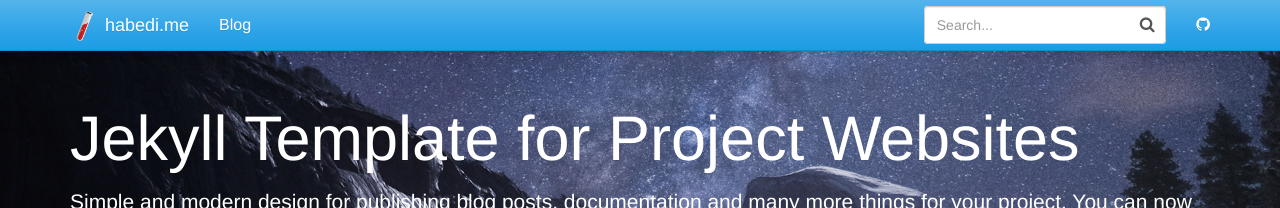
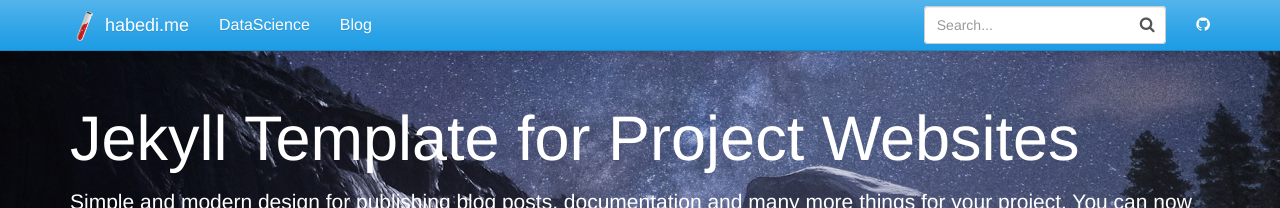
Before and after one commit to Cirice/cirice.github.io, a Jekyll site: the page built from index.html, in a window 1280 px wide. Shown: the top 208 px of the page. Built offline with Jekyll 4.4.1, drawn with Linux system fonts in a browser that asks for light colours; nearby versions of some CDN libraries.

```diff
--- a/_config.yml
+++ b/_config.yml
@@ -38,7 +38,17 @@ defaults:
     layout: post
     sectionid: blog
 
+- scope:
+    path: _datascience
+    type: docs
+  values:
+    layout: docs
+    sectionid: datascience
+
 collections:
+  posts:
+    permalink: /ds/:title/
+    output: true
   posts:
     permalink: /blog/:year/:month/:day/:title/
     output: true
--- a/_includes/topnav.html
+++ b/_includes/topnav.html
@@ -13,7 +13,7 @@
         </div>
         <div id="navbar" class="collapse navbar-collapse">
             <ul class="nav navbar-nav">
-                <!--<li {% if page.sectionid=='docs' %} class="active" {% endif %}><a href="{{ "/docs/home/" | prepend: site.baseurl }}">Docs</a></li>-->
+                <li {% if page.sectionid=='datascience' %} class="active" {% endif %}><a href="{{ "/ds/articles/" | prepend: site.baseurl }}">DataScience</a></li>
                 <li {% if page.sectionid=='blog' %} class="active" {% endif %}><a href="{{ site.posts.first.url | prepend: site.baseurl }}">Blog</a></li>
             </ul>
             <div class="navbar-right">
```
